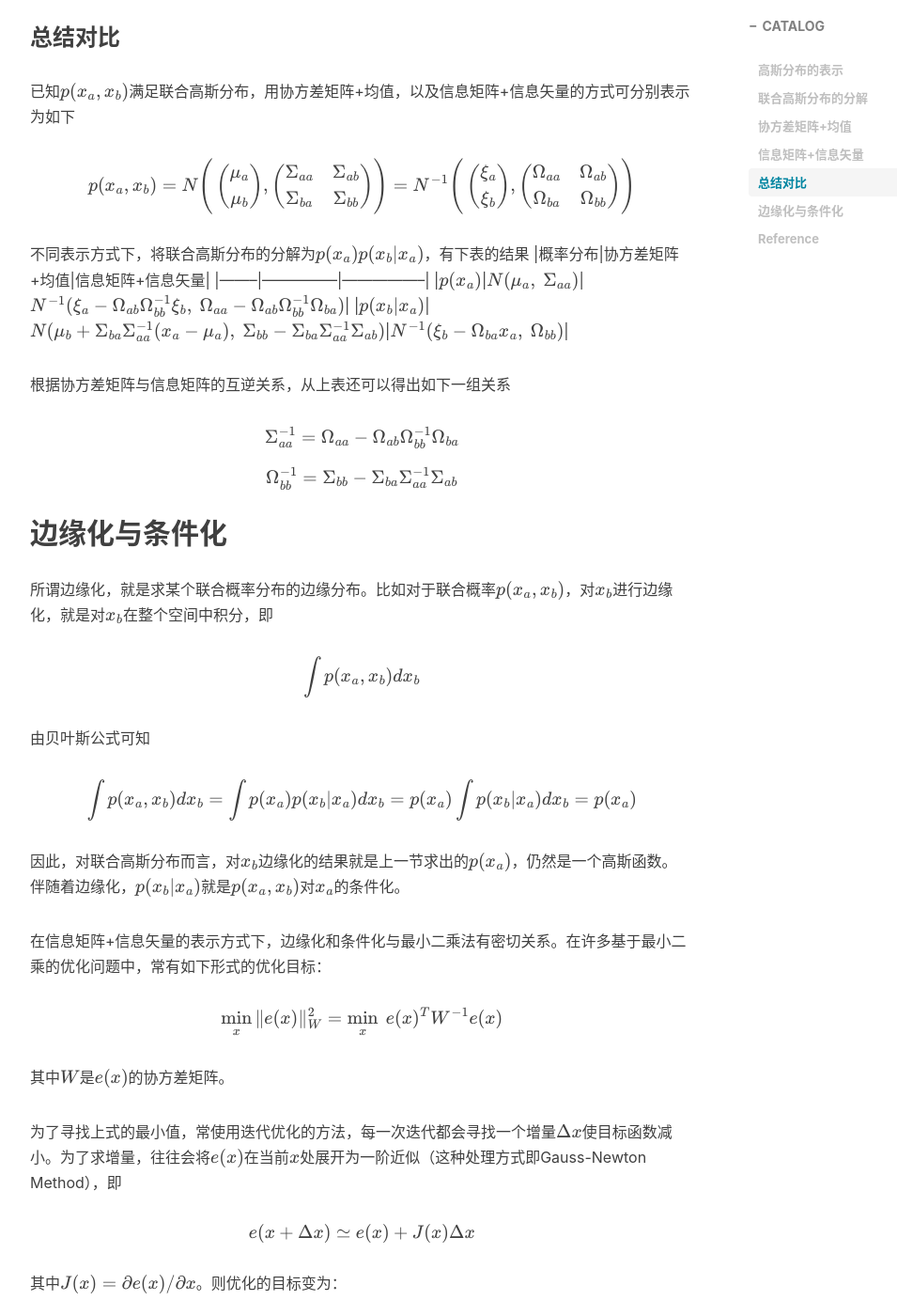
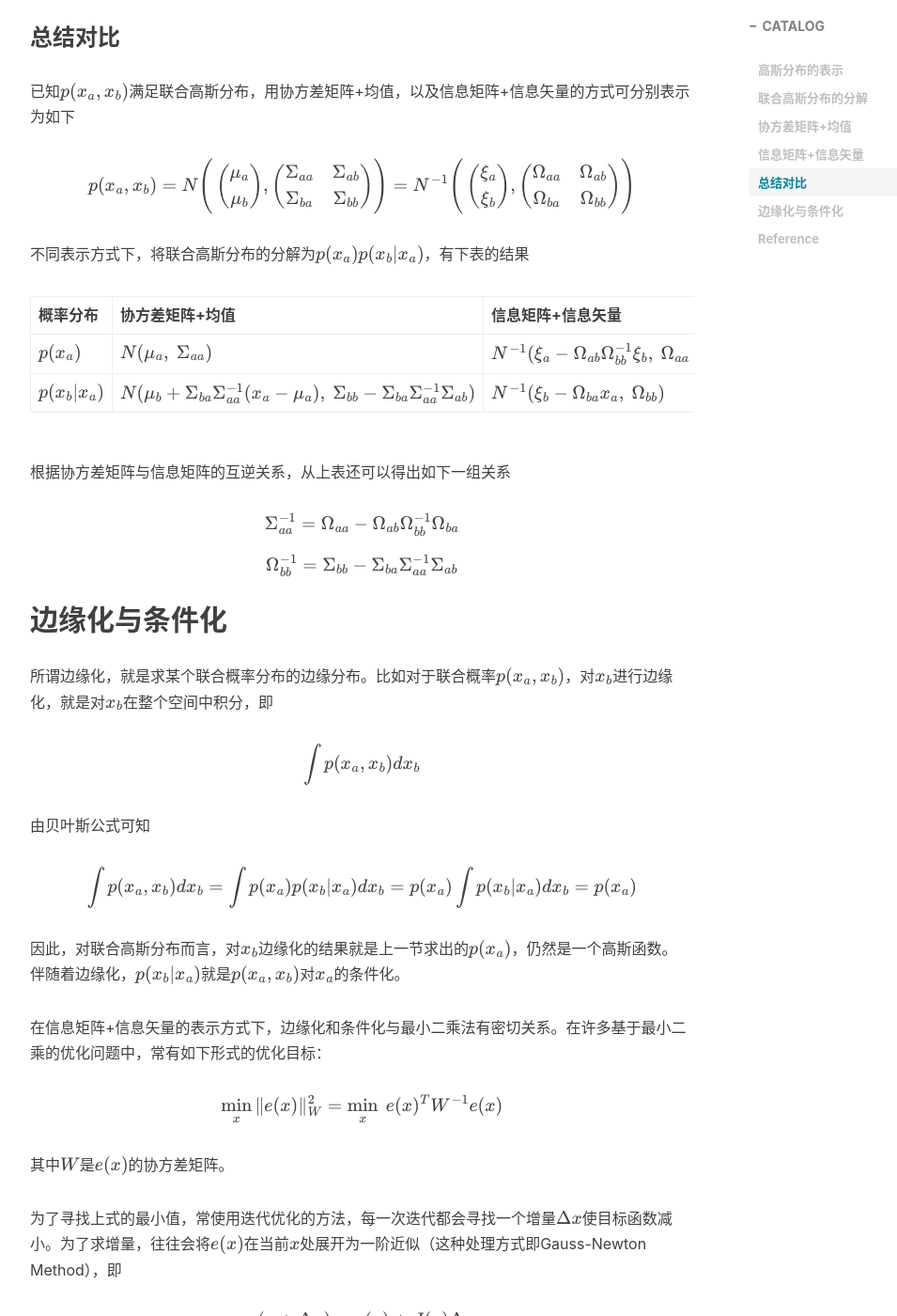
Before and after one commit to aipiano/aipiano.github.io, a Jekyll site: the page built from _posts/2019-01-09-高斯分布与边缘化.md, in a window 1280 px wide and 1400 px high, scrolled down 4778 px. Shown: the whole window at 94% size, without its empty margins (233-1188 px from the left). Built offline with Jekyll 4.4.1, drawn with Linux system fonts in a browser that asks for light colours; nearby versions of some CDN libraries; formulas are drawn with MathJax 3; comment, search, counter and statistics services are not loaded; part of the change alters nothing that is shown.

```diff
--- a/_posts/2019-01-09-高斯分布与边缘化.md
+++ b/_posts/2019-01-09-高斯分布与边缘化.md
@@ -4,7 +4,7 @@ title:        高斯分布与边缘化
 subtitle:   Gaussian Distribution and Marginalization
 date:       2019-01-09
 author:     Jerry Zhao
-header-img: img/post-bg-math2.jpg
+header-img: img/post-bg-coffee.jpeg
 catalog: true
 tags:
     - SLAM
@@ -398,6 +398,7 @@ $$
 
 
 不同表示方式下，将联合高斯分布的分解为$$p(x_a)p(x_b\vert x_a)$$，有下表的结果
+
 |概率分布|协方差矩阵+均值|信息矩阵+信息矢量|
 |--------|---------------|-----------------|
 |$$p(x_a)$$|$$N(\mu_a,\  \Sigma_{aa})$$|$$N^{-1}(\xi_a-\Omega_{ab}\Omega_{bb}^{-1}\xi_b,\  \Omega_{aa}-\Omega_{ab}\Omega_{bb}^{-1}\Omega_{ba})$$|
```
Also changed, not shown: img/post-bg-android.jpg (deleted), img/post-bg-ios10.jpg (deleted), img/post-bg-ios9-web.jpg (deleted), img/post-bg-math.jpg (deleted), img/post-bg-math2.jpg (deleted), img/post-bg-math3.jpg (deleted).
